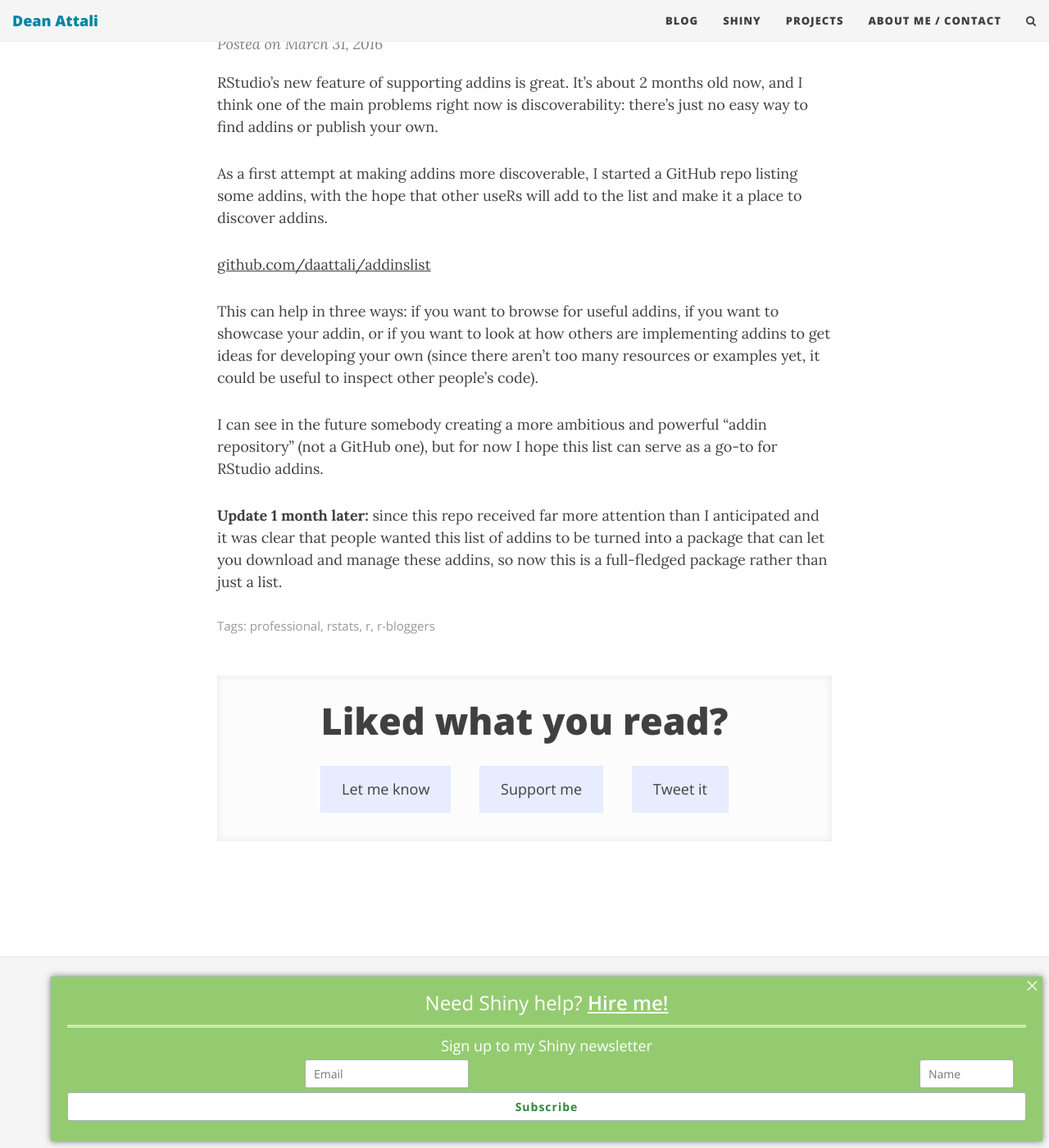
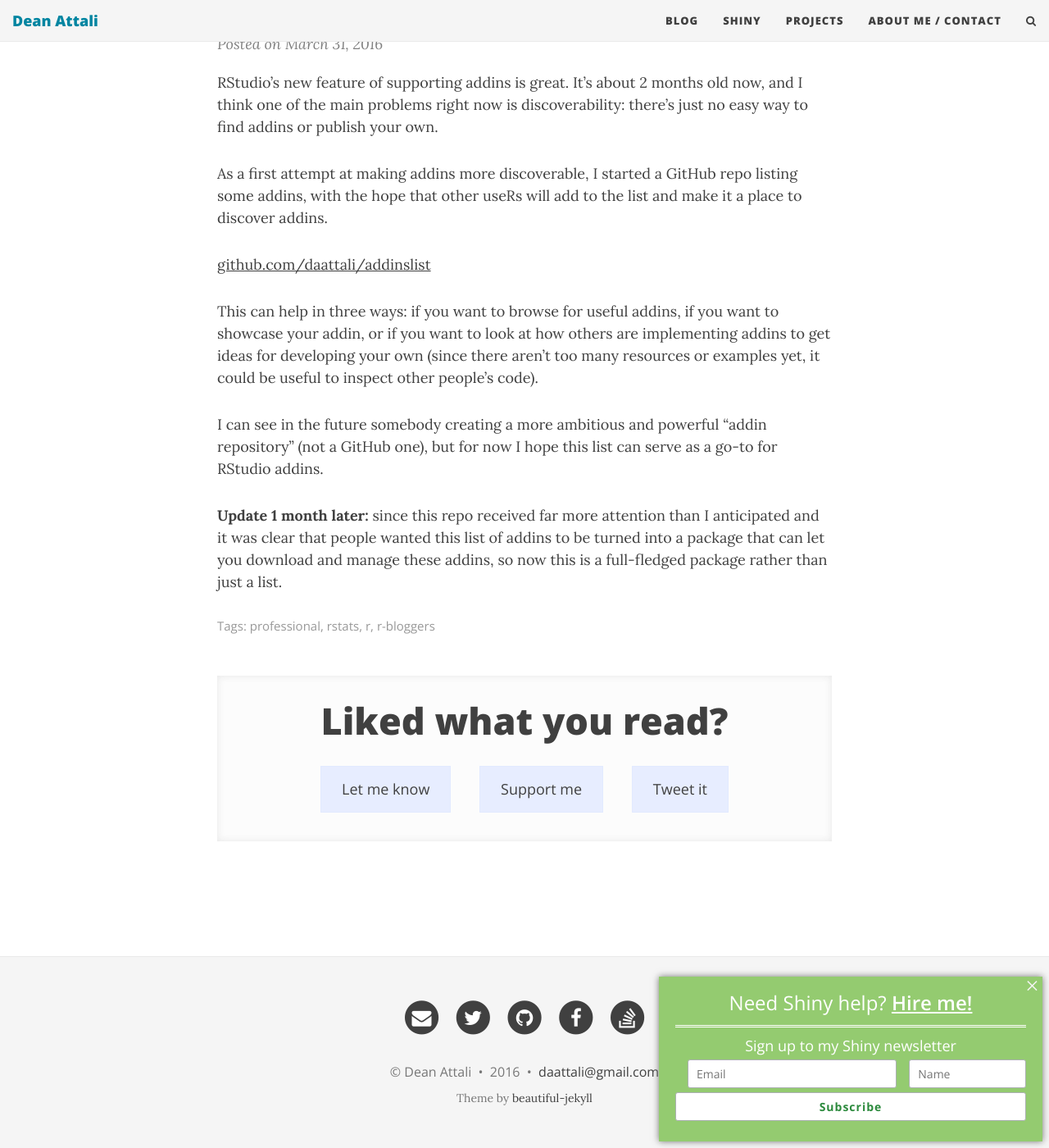
Before and after one commit to daattali/daattali.github.io, a Jekyll site: the page built from notblog/2016-03-30-rstudio-addins-list.md, in a window 1280 px wide and 1400 px high, scrolled down 209 px. Shown: the whole window at 82% size. Built offline with Jekyll 4.4.1, drawn with Linux system fonts in a browser that asks for light colours; nearby versions of some CDN libraries; comment, search, counter and statistics services are not loaded.

Commit message:
Update main.css

```diff
--- a/css/main.css
+++ b/css/main.css
@@ -664,6 +664,17 @@
   text-align: center;
   margin-bottom: 10px;
 }
+#mailchimp-subscribe-section #mc_embed_signup .container {
+  width: auto;
+  margin: 0;
+  padding: 0;
+}
+#mailchimp-subscribe-section #mc_embed_signup .container .row,
+#mailchimp-subscribe-section #mc_embed_signup .container .row .col-xs-4,
+#mailchimp-subscribe-section #mc_embed_signup .container .row .xol-xs-8 {
+  padding: 0;
+  margin: 0;
+}
 #mailchimp-subscribe-section #mc_embed_signup label {
   font-size: 16px;
   margin-bottom: 7px;
@@ -680,16 +691,8 @@
   box-sizing: border-box;
   display: inline-block;
   vertical-align: top;
-  margin: 0;
-}
-#mailchimp-subscribe-section #mce-EMAIL {
-  width: 200px;
-}
-#mailchimp-subscribe-section #mce-FNAME {
-  width: 115px;
-  float: right;
-  margin-left: 5px;
-  margin-bottom: 5px;
+  margin: 0 0 5px;
+  width: 100%;
 }
 #mailchimp-subscribe-section #mc-embedded-subscribe {
   border-radius: 3px;
@@ -733,12 +736,6 @@
   #mailchimp-subscribe-section #mce-EMAIL,
   #mailchimp-subscribe-section #mce-FNAME {
     margin-bottom: 3px;
-  }
-  #mailchimp-subscribe-section #mce-EMAIL,
-  #mailchimp-subscribe-section #mce-FNAME,
-  #mailchimp-subscribe-section #mc-embedded-subscribe {
-    display: block;
-    width: 100%;
   }
 }
 
```
